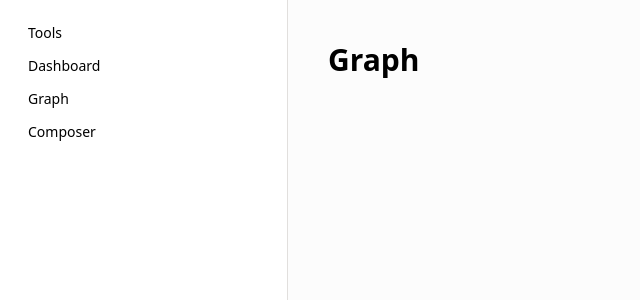
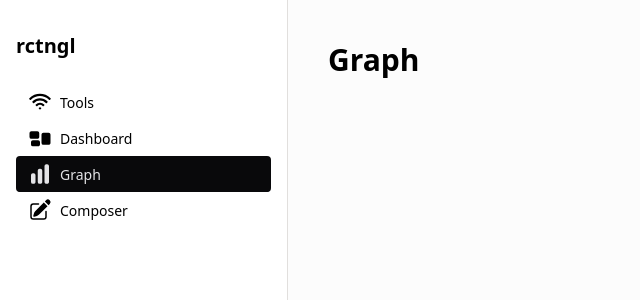
Before and after one commit to rctngl/geneva, an Angular app in the folder geneva/: page /graph in a window 1280 px wide. Shown: the top 300 px of the page, without its empty margins (0-640 px from the left). Built offline with nearby package versions, Linux system fonts and the light colour scheme.

Commit message:
Sidebar styling

```diff
--- a/geneva/src/app/app.component.html
+++ b/geneva/src/app/app.component.html
@@ -17,12 +17,56 @@
     <!-- Sidebar content here -->
     <div class="drawer-side">
         <label for="app-sidebar" aria-label="close sidebar" class="drawer-overlay"></label>
-        <ul class="menu text-base-content bg-base-100 min-h-full w-72 p-4 border-r-1 border-base-300">
-          <li><a routerLink="/tools">Tools</a></li>
-          <li><a routerLink="/dashboard">Dashboard</a></li>
-          <li><a routerLink="/graph">Graph</a></li>
-          <li><a routerLink="/composer">Composer</a></li>
-        </ul>
+
+        <div class="min-h-full w-72 p-4 lg:border-r-1 border-base-300 text-base-content bg-base-100">
+
+            <div class="flex flex-row justify-between hidden lg:block h-7 mb-10 pt-4">
+                <h1 class="text-xl font-bold">rctngl</h1>
+            </div>
+
+
+            <ul class="menu w-full p-0">
+
+                <li>
+                    <a routerLink="/tools" routerLinkActive="menu-active">
+                        <svg xmlns="http://www.w3.org/2000/svg" viewBox="0 0 24 24" fill="currentColor" class="size-6">
+                            <path fill-rule="evenodd" d="M1.371 8.143c5.858-5.857 15.356-5.857 21.213 0a.75.75 0 0 1 0 1.061l-.53.53a.75.75 0 0 1-1.06 0c-4.98-4.979-13.053-4.979-18.032 0a.75.75 0 0 1-1.06 0l-.53-.53a.75.75 0 0 1 0-1.06Zm3.182 3.182c4.1-4.1 10.749-4.1 14.85 0a.75.75 0 0 1 0 1.061l-.53.53a.75.75 0 0 1-1.062 0 8.25 8.25 0 0 0-11.667 0 .75.75 0 0 1-1.06 0l-.53-.53a.75.75 0 0 1 0-1.06Zm3.204 3.182a6 6 0 0 1 8.486 0 .75.75 0 0 1 0 1.061l-.53.53a.75.75 0 0 1-1.061 0 3.75 3.75 0 0 0-5.304 0 .75.75 0 0 1-1.06 0l-.53-.53a.75.75 0 0 1 0-1.06Zm3.182 3.182a1.5 1.5 0 0 1 2.122 0 .75.75 0 0 1 0 1.061l-.53.53a.75.75 0 0 1-1.061 0l-.53-.53a.75.75 0 0 1 0-1.06Z" clip-rule="evenodd" />
+                        </svg>
+                        Tools
+                    </a>
+                </li>
+
+                <li>
+                    <a routerLink="/dashboard" routerLinkActive="menu-active">
+                        <svg xmlns="http://www.w3.org/2000/svg" viewBox="0 0 24 24" fill="currentColor" class="size-6">
+                            <path fill-rule="evenodd" d="M1.5 7.125c0-1.036.84-1.875 1.875-1.875h6c1.036 0 1.875.84 1.875 1.875v3.75c0 1.036-.84 1.875-1.875 1.875h-6A1.875 1.875 0 0 1 1.5 10.875v-3.75Zm12 1.5c0-1.036.84-1.875 1.875-1.875h5.25c1.035 0 1.875.84 1.875 1.875v8.25c0 1.035-.84 1.875-1.875 1.875h-5.25a1.875 1.875 0 0 1-1.875-1.875v-8.25ZM3 16.125c0-1.036.84-1.875 1.875-1.875h5.25c1.036 0 1.875.84 1.875 1.875v2.25c0 1.035-.84 1.875-1.875 1.875h-5.25A1.875 1.875 0 0 1 3 18.375v-2.25Z" clip-rule="evenodd" />
+                        </svg>
+                        Dashboard
+                    </a>
+                </li>
+
+                <li>
+                    <a routerLink="/graph" routerLinkActive="menu-active">
+                        <svg xmlns="http://www.w3.org/2000/svg" viewBox="0 0 24 24" fill="currentColor" class="size-6">
+                            <path d="M18.375 2.25c-1.035 0-1.875.84-1.875 1.875v15.75c0 1.035.84 1.875 1.875 1.875h.75c1.035 0 1.875-.84 1.875-1.875V4.125c0-1.036-.84-1.875-1.875-1.875h-.75ZM9.75 8.625c0-1.036.84-1.875 1.875-1.875h.75c1.036 0 1.875.84 1.875 1.875v11.25c0 1.035-.84 1.875-1.875 1.875h-.75a1.875 1.875 0 0 1-1.875-1.875V8.625ZM3 13.125c0-1.036.84-1.875 1.875-1.875h.75c1.036 0 1.875.84 1.875 1.875v6.75c0 1.035-.84 1.875-1.875 1.875h-.75A1.875 1.875 0 0 1 3 19.875v-6.75Z" />
+                        </svg>
+                        Graph
+                    </a>
+                </li>
+
+                <li>
+                    <a routerLink="/composer" routerLinkActive="menu-active">
+                        <svg xmlns="http://www.w3.org/2000/svg" viewBox="0 0 24 24" fill="currentColor" class="size-6">
+                            <path d="M21.731 2.269a2.625 2.625 0 0 0-3.712 0l-1.157 1.157 3.712 3.712 1.157-1.157a2.625 2.625 0 0 0 0-3.712ZM19.513 8.199l-3.712-3.712-8.4 8.4a5.25 5.25 0 0 0-1.32 2.214l-.8 2.685a.75.75 0 0 0 .933.933l2.685-.8a5.25 5.25 0 0 0 2.214-1.32l8.4-8.4Z" />
+                            <path d="M5.25 5.25a3 3 0 0 0-3 3v10.5a3 3 0 0 0 3 3h10.5a3 3 0 0 0 3-3V13.5a.75.75 0 0 0-1.5 0v5.25a1.5 1.5 0 0 1-1.5 1.5H5.25a1.5 1.5 0 0 1-1.5-1.5V8.25a1.5 1.5 0 0 1 1.5-1.5h5.25a.75.75 0 0 0 0-1.5H5.25Z" />
+                        </svg>
+                        Composer
+                    </a>
+                </li>
+
+            </ul>
+
+        </div>
     </div>
 
 </div>
--- a/geneva/src/app/app.component.ts
+++ b/geneva/src/app/app.component.ts
@@ -1,10 +1,10 @@
 import { Component } from '@angular/core';
-import { RouterOutlet, RouterLink } from '@angular/router';
+import { RouterOutlet, RouterLink, RouterLinkActive } from '@angular/router';
 import { MobileHeaderComponent } from './components/mobile-header/mobile-header.component';
 
 @Component({
   selector: 'app-root',
-  imports: [RouterOutlet, RouterLink, MobileHeaderComponent],
+  imports: [RouterOutlet, RouterLink, RouterLinkActive, MobileHeaderComponent],
   templateUrl: './app.component.html',
   styleUrl: './app.component.css'
 })
--- a/geneva/src/styles.css
+++ b/geneva/src/styles.css
@@ -19,4 +19,6 @@
 
     /* Main Text Color */
     --color-base-content: black;
+
+    --depth: 0;
 }
```
